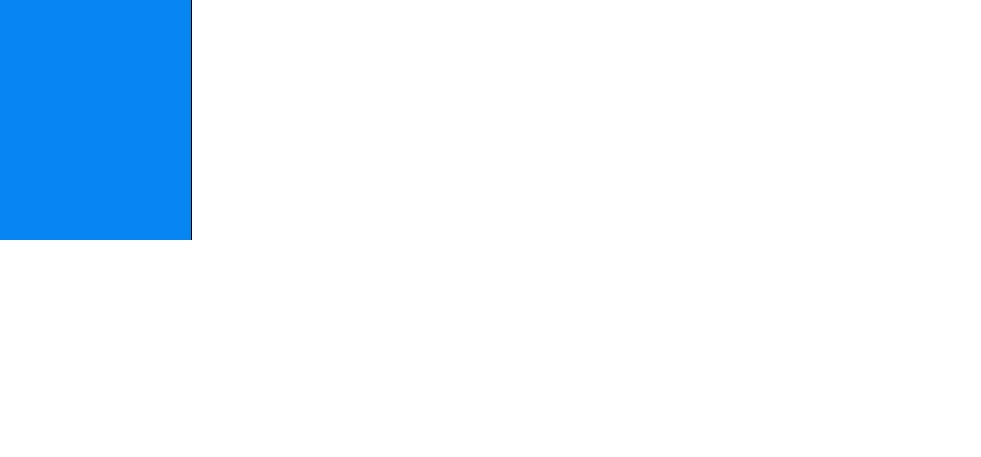
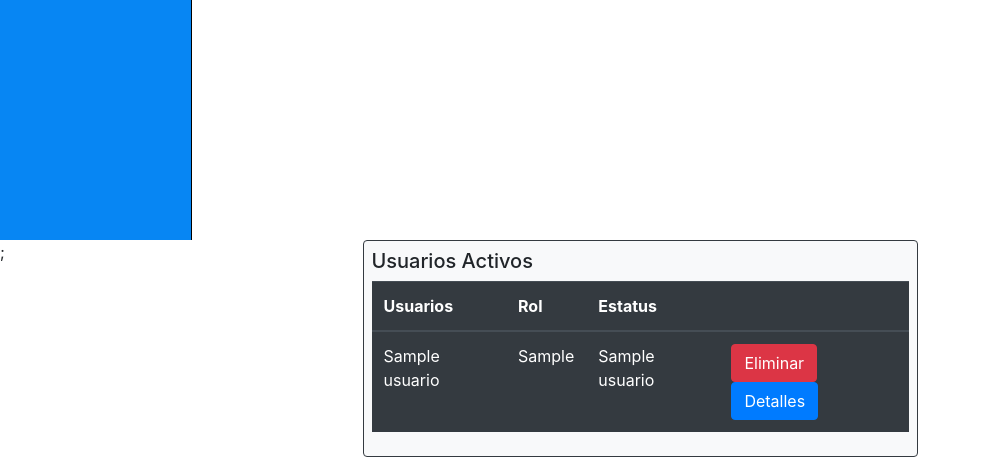
Before and after one commit to dadoAce/vinosQuiz, a PHP site: page / in a window 1280 px wide. Shown: the part 560-1017 px from the top of the page, without its empty margins (0-981 px from the left). Before the commit the page ends 800 px from the top, so only its background shows below. Run offline with PHP 8.4, Linux system fonts and the light colour scheme; tables that the repository leaves empty or names only in its code hold one stand-in row (values such as "Sample post"); data that the repository does not hold is empty; style sheets or scripts are compiled from the project's sources; some libraries are stand-ins or nearby versions.

Commit message:
actualizar

```diff
--- a/Controlador/Home.php
+++ b/Controlador/Home.php
@@ -12,7 +12,16 @@ class Home extends App {
     }
 
     public function inicio() {/* Vista */
-        $this->vista("principal/inicio") ;
+
+        require_once 'Modelo/UsuarioModel.php';
+        /* Crear Objeto */
+        $usuarioM = new UsuarioModel();
+
+        /* Crear variables */
+        $datos["usuarios"]  = $usuarioM->selectAll();
+
+        $datos["contenido"] = "Views/principal/usuarios.php";
+        $this->vista("principal/inicio",$datos) ;
     }
 
     public function Bienvenido() {/* Vista */
--- a/Modelo/UsuarioModel.php
+++ b/Modelo/UsuarioModel.php
@@ -12,16 +12,16 @@ class UsuarioModel extends Modelo {
     public $tabla = "usuarios";
     public $pk = "idUsuario";
     /* Opcion de usar un archivo entidad para filtrar algunas devoluciones; Se incluye una entidad de ejemplo: */
-    public $entidad = true;
+    public $entidad = false;
     public $entidad_nombre = "UsuarioEntidad";
-    public $columnas = array("usuario", "password", "rol", "estatus", "fecha_creacion", "fecha_modificacion", "fecha_eliminacion");
+    public $columnas = array("nombre", "rol");
 
     public function __construct() {
 
     }
 
     public function usuariosActivos($estatus) {
-        $query = "select * from usuarios where estatus=$estatus";
+        $query = "select * from usuarios";
 
         /* Usar getROW para traer 1 registro;
          * getQuery para ejecutar y traer varios registros en un Arrary;
--- a/Views/principal/inicio.php
+++ b/Views/principal/inicio.php
@@ -14,7 +14,13 @@
         <div class="container">
 
             <h1 class="text-center">Quiz</h1>
-
+            <?php
+            if (isset($contenido)) {
+                include_once $contenido;
+            }else{
+                echo "nada";
+            }
+            ?>
         </div>
 
     </main>
@@ -23,4 +29,4 @@
 
 </html>
 
-<?php include_once 'Views/complementos/referencias/referencias_footer.php'; ?>
+<?php include_once 'Views/complementos/referencias/referencias_footer.php'; ?>;
--- /dev/null
+++ b/Views/principal/usuarios.php
@@ -0,0 +1,36 @@
+<section class=" d-flex flex-column justify-content-center align-items-center w-100 mt-2 ">
+
+
+    <div class="border border-dark rounded bg-light w-50 p-2">
+
+        <h5>Usuarios Activos</h5>
+        <table class="table table-dark w-100">
+            <thead>
+            <th>Usuarios</th>
+            <th>Rol</th>
+            <th>Estatus</th>
+            <th> </th>
+            </thead>
+            <tbody>
+                <?php if ($usuarios != null) {
+                    ?>
+                    <?php foreach ($usuarios as $value) { ?>
+                        <tr>
+                            <td><a href="<?php echo $this->base_url("Usuario/detallesUsuario/" . $value["idUsuario"]) ?>"class="text-white"> <?php echo $value["nombre"] ?></a></td>
+                            <td><?php echo $value["rol"] ?></td>
+                            <td><?php echo $value["nombre"] ?></td>
+                            <td><a href=" " class="btn btn-danger">Eliminar</a>
+                                <a href=" " class="btn btn-primary"> Detalles</a></td>
+                        </tr>
+                    <?php }
+                    ?>
+                <?php } else {
+                    ?>
+
+
+                <?php } ?>
+            </tbody>
+        </table>
+    </div>
+
+</section>
--- a/libs/App.php
+++ b/libs/App.php
@@ -12,7 +12,7 @@ class App
     public $base_url = "/vinosQuiz";
 
     /* Para servidor en linea usar la direccion del sitio */
-   // public $base_url = "/vinos/";
+    // public $base_url = "/vinos/";
 
     /* Controlador a cargar pro default */
     public $controlador_default = "Home";
@@ -130,9 +130,15 @@ class App
     }
 
     /**LLAMAR A VISTA */
-    public function vista($vista, $include = null)
+    public function vista($vista, $datos = null)
     {
+
+
         if (file_exists("Views/" . $vista . ".php")) {
+            if ($datos != null) {
+
+                extract($datos);
+            }
 
             include_once "Views/" . $vista . ".php";
         } else {
--- a/libs/BD.php
+++ b/libs/BD.php
@@ -4,18 +4,27 @@ define("MYSQL_CONN_ERROR", "Unable to connect to database.");
 // Ensure reporting is setup correctly
 mysqli_report(MYSQLI_REPORT_STRICT);
 
-class BD {
+class BD
+{
 
     public $mysqli = null;
 
-    function __construct() {
-
+    function __construct()
+    {
     }
 
-    public function connection($query, $last_id = false) {
+    public function connection($query, $last_id = false)
+    {
 
         //--------------------------------Datos de la base de datos(datos de ejemplo)
+        /*
         $db_host = "localhost";
+        $db_username = "u518286121_Pass_2021_host";
+        $db_pass = "Vinos2021!";
+        $db_name = "u518286121_vinos";
+        */
+
+        $db_host = "151.106.116.52";
         $db_username = "u518286121_Pass_2021_host";
         $db_pass = "Vinos2021!";
         $db_name = "u518286121_vinos";
@@ -52,27 +61,30 @@ class BD {
                 }
             }
         } catch (mysqli_sql_exception $e) {
-            return "No se Puede Conectar a la Base de datos ".$e;
+            return "No se Puede Conectar a la Base de datos " . $e;
         }
     }
 
-    public function cerrar($mysqli) {
+    public function cerrar($mysqli)
+    {
         mysqli_close($mysqli);
     }
 
-    function getMysqli() {
+    function getMysqli()
+    {
         return $this->mysqli;
     }
 
-    function setMysqli($mysqli) {
+    function setMysqli($mysqli)
+    {
         $this->mysqli = $mysqli;
     }
 
     /* ejecutar */
 
-    function bdQuery($query, $last_id = false) {
+    function bdQuery($query, $last_id = false)
+    {
         $result = $this->connection($query, $last_id);
         return $result;
     }
-
 }
```
